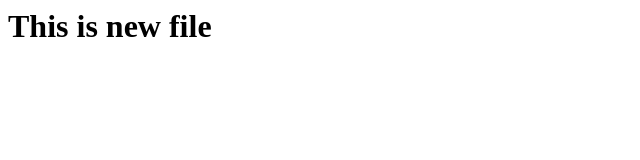
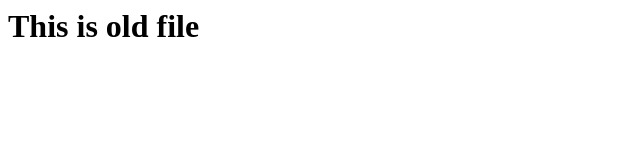
Before and after one commit to samtarmizi/belajar-git-lpm, a plain HTML site: page index.html in a window 1280 px wide. Shown: the whole page, without its empty margins (0-640 px from the left). Drawn offline with Linux system fonts and the light colour scheme.

Commit message:
change new to old

```diff
--- a/index.html
+++ b/index.html
@@ -1 +1 @@
-<h1>This is new file</h1>
+<h1>This is old file</h1>
```
